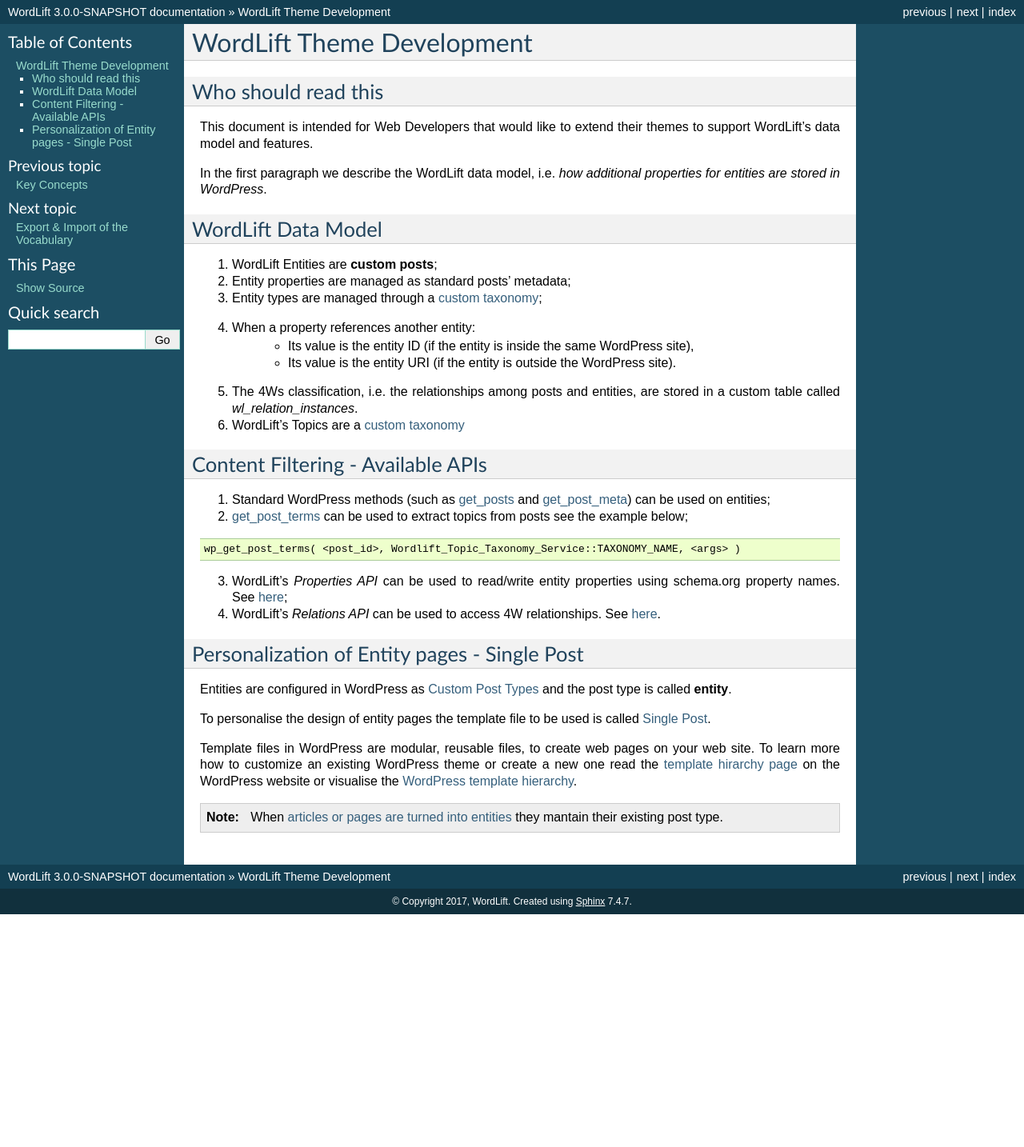
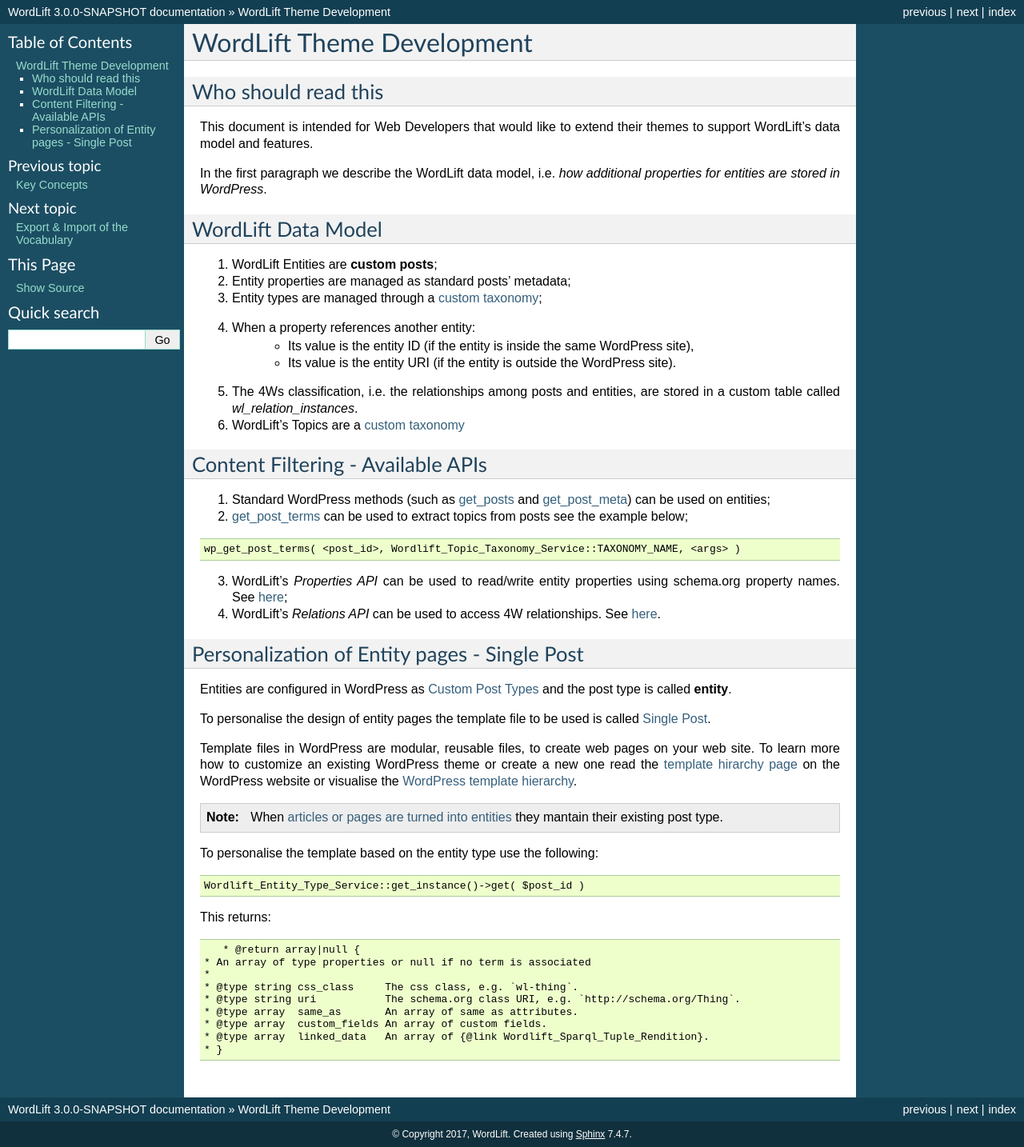
Before and after one commit to insideout10/wordlift-docs, a Sphinx documentation site: the page built from docs/wordlift-theme-development.rst, in a window 1280 px wide. Shown: the whole page at 80% size. Built offline with Sphinx 7.4.7, drawn with Linux system fonts in a browser that asks for light colours; before the commit the page ends 1143 px from its top, so only the background shows below that.

Commit message:
Updating info for personalising entity pages

```diff
--- a/docs/wordlift-theme-development.rst
+++ b/docs/wordlift-theme-development.rst
@@ -45,3 +45,23 @@
 .. note::
 
 	When `articles or pages are turned into entities <https://wordlift.io/blog/en/wordlift-3-15/>`_ they mantain their existing post type.
+
+To personalise the template based on the entity type use the following:
+
+.. code-block:: php
+
+	Wordlift_Entity_Type_Service::get_instance()->get( $post_id )
+
+This returns:
+
+.. code-block:: php
+
+	* @return array|null {
+     * An array of type properties or null if no term is associated
+     *
+     * @type string css_class     The css class, e.g. `wl-thing`.
+     * @type string uri           The schema.org class URI, e.g. `http://schema.org/Thing`.
+     * @type array  same_as       An array of same as attributes.
+     * @type array  custom_fields An array of custom fields.
+     * @type array  linked_data   An array of {@link Wordlift_Sparql_Tuple_Rendition}.
+     * }
```
